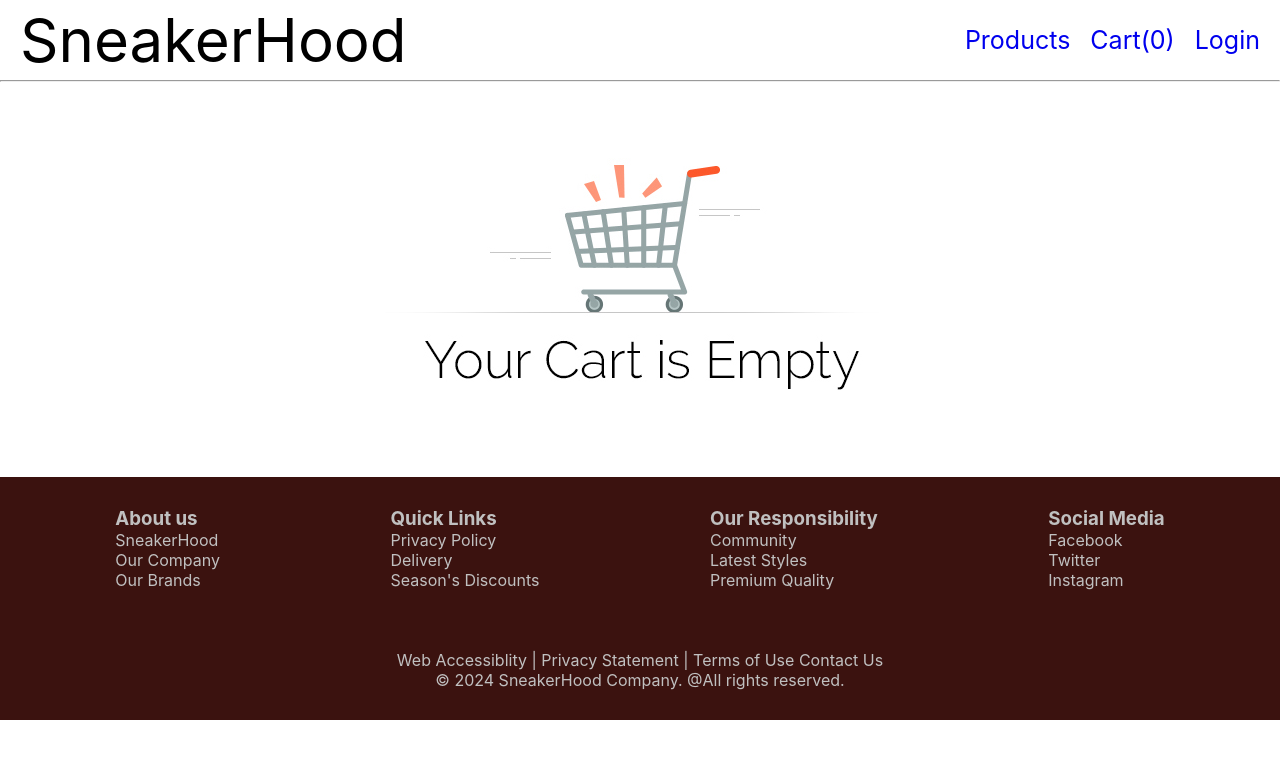
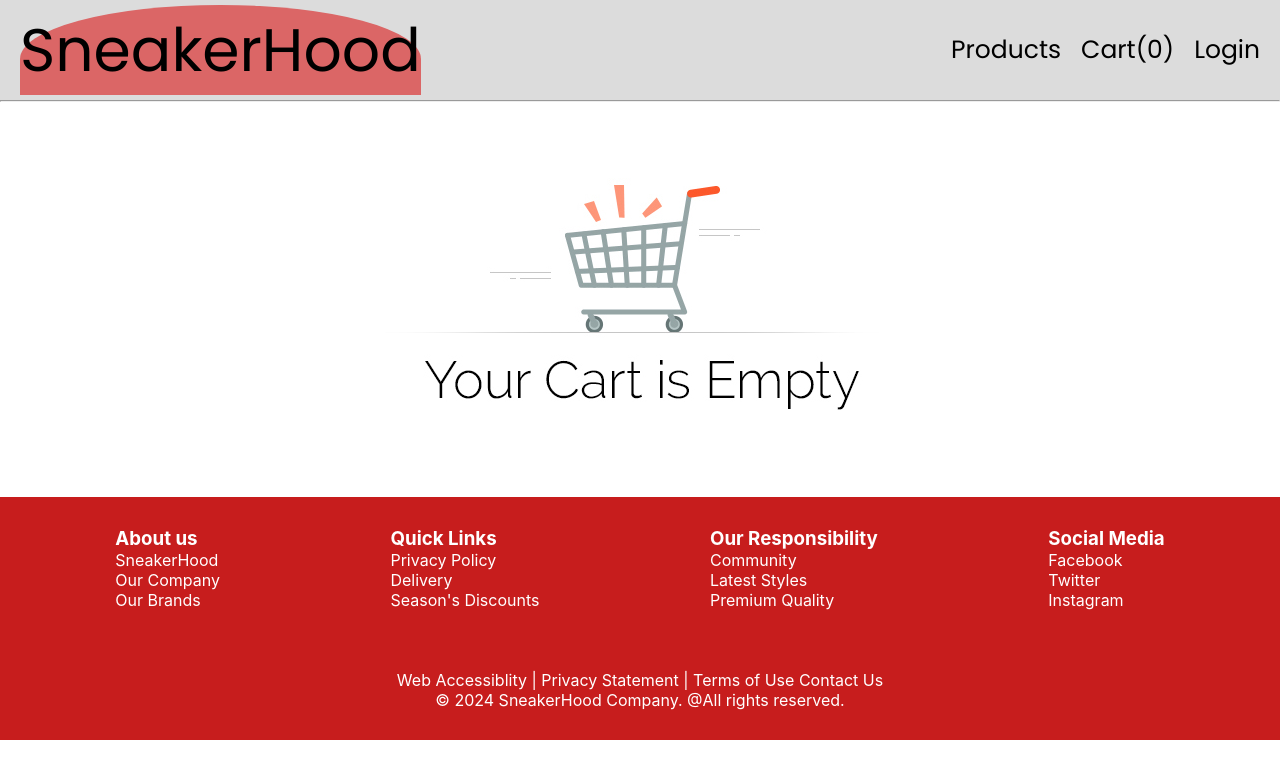
Before and after one commit to sai-soma/sneakers, a React (Create React App) app: page /sneakers/sneakers/cart in a window 1280 px wide. Shown: the top 778 px of the page. Built offline with nearby package versions, Linux system fonts and the light colour scheme.

Commit message:
product details

```diff
--- a/package.json
+++ b/package.json
@@ -1,5 +1,5 @@
 {
-  "homepage": "https://sai-soma.github.io/sneakers/",
+  "homepage": "https://sai-soma.github.io/sneakers",
   "name": "sneakers",
   "version": "0.1.0",
   "private": true,
--- a/src/App.js
+++ b/src/App.js
@@ -7,9 +7,10 @@ import Login from "./components/user/Login.js";
 import Footer from "./components/footer/Footer.js";
 import Orders from "./components/order/Orders.js";
 import Register from "./components/user/Register.js";
+import ProductDetails from "./components/product/ProductDetails.js";
 
 function App() {
-  const PATH = process.env.REACT_APP_PATH || " ";
+  const PATH = process.env.REACT_APP_PATH || "/sneakers/sneakers";
 
   return (
     <div className="App">
@@ -17,7 +18,8 @@ function App() {
         <Navbar />
         <hr />
         <Routes>
-          <Route path="/sneakers" element={<Products />} />
+          <Route path="/sneakers" index element={<Products/>} />
+          <Route path="/sneakers/:productId" element={<ProductDetails/>} />
           <Route path="/sneakers/order" element={<Orders />} />
           <Route path="/sneakers/cart" element={<Cart />} />
           <Route path="/sneakers/login" element={<Login />} />
--- a/src/components/footer/Footer.css
+++ b/src/components/footer/Footer.css
@@ -1,15 +1,15 @@
 .Footer-container{
     display: flex;
-    background-color: #3b120f;
+    background-color:rgb(199, 29, 29);
     justify-content: space-around;;
     padding: 30px;
     text-align: left;
-    color:silver
+    color:white
     /* width: 200px; */
 }
 
 .Footer-bottom{
     padding: 30px;
-    background-color: #3b120f;
-    color:silver;
+    background-color:rgb(199, 29, 29);
+    color:white;
 }
--- a/src/components/navbar/Navbar.css
+++ b/src/components/navbar/Navbar.css
@@ -1,31 +1,37 @@
+@import url('https://fonts.googleapis.com/css2?family=Poppins:wght@300;400;500;600;700&display=swap');
 .navbar {
   /* width: 1200px; */
-    height: 80px;
+  height: 100px;
   display: flex;
   align-items: center;
-    justify-content:space-between;
-    margin:auto
+  justify-content: space-between;
+  margin: auto;
+  background-color: #dcdcdc;
+  font-family: 'Poppins', sans-serif;
 }
 
 .title {
   margin-left: 20px;
-    font-size: 35px;
-
+  background-color:  rgb(219, 102, 102);
+  border-radius: 50% 50% 0 0 / 60% 60% 0 0;
+  font-size: small;
 }
 
 .links {
   margin-right: 20px;
   display: flex;
   align-items: center;
-
 }
 
 .links a {
   text-decoration: none;
   margin-left: 20px;
   font-size: 25px;
+  color: black;
+  transform: scale(1, 1);
+  transition: transform 0.5s ease;
 }
 
-  .links a:hover{
-    font-weight: bold;
+.links a:hover {
+  transform: scale(1.1, 1.1);
 }
--- a/src/components/product/AddButton.css
+++ b/src/components/product/AddButton.css
@@ -3,6 +3,8 @@
     padding:0px;
     width:130px;
     margin-top: 0px;
+    background-color: rgb(199, 29, 29);
+    cursor: pointer;
 }
 
 .Plusminus-button {
--- /dev/null
+++ b/src/components/product/ProductDetails.css
@@ -0,0 +1,39 @@
+.Product-details {
+    display: none; /* Initially hide the modal */
+    position: fixed;
+    top: 0;
+    left: 0;
+    width: 100%;
+    height: 100%;
+    background-color: rgba(0, 0, 0, 0.5); /* Semi-transparent background */
+    z-index: 9999;
+  }
+
+  .Product-details.open {
+    display: flex; /* Show modal when open */
+    justify-content: center;
+    align-items: center;
+  }
+
+  .Product-details-content {
+    background-color: #fff;
+    padding: 20px;
+    border-radius: 8px;
+    max-width: 80%;
+    max-height: 80%;
+    overflow-y: auto;
+    position: relative;
+  }
+
+  .close-btn {
+    position: absolute;
+    top: 10px;
+    right: 10px;
+    cursor: pointer;
+    font-size: 24px;
+    color: #000;
+  }
+
+  .close-btn:hover {
+    color: #f00;
+  }
--- /dev/null
+++ b/src/components/product/ProductDetails.js
@@ -0,0 +1,34 @@
+import React, { useState } from "react";
+import AddButton from "./AddButton.js";
+import "./ProductDetails.css"; // Import your modal CSS if you have specific styling
+import PropTypes from 'prop-types';
+
+export default function ProductDetails(props) {
+  const [isOpen, setIsOpen] = useState(true); // State to manage modal open/close
+    const {onClick}= props;
+    const {product}=props;
+
+  if (!product) return null; // If product is not provided, don't render anything
+
+  return (
+    <div className={`Product-details ${isOpen ? "open" : "closed"}`}>
+      <div className="Product-details-content">
+        <span className="close-btn" onClick={onClick}>&times;</span>
+        <h2>{product.name}</h2>
+        <div>
+          <img src={`${process.env.REACT_APP_PATH}${product.image}`} alt={product.name} />
+        </div>
+        <p style={{ textAlign: "justify", padding: "10px" }}>{product.desc}</p>
+        <div className="priceBtn">
+          <div className="priceTxt">₹{product.price}</div>
+          <div className="Product-button">
+            <AddButton id={product.id} />
+          </div>
+        </div>
+      </div>
+    </div>
+  );
+}
+ProductDetails.propTypes = {
+    onClick: PropTypes.func.isRequired,
+};
--- a/src/components/product/Products.css
+++ b/src/components/product/Products.css
@@ -13,10 +13,8 @@
 
 .Product-items{
     width:280px;
-    /* padding:10px; */
     border:1px silver solid;
     box-shadow: rgba(0, 0, 0, 0.35) 0px 5px 15px;
-    cursor: pointer;
     transform: scale(1, 1);
     transition: transform 0.5s ease;
     color: #324d67;
@@ -28,7 +26,7 @@
 .Product-button{
     /* background-color: #3b120f; */
     width: 200px;
-    color: hsl(4, 59%, 15%);
+    color: red;
 
 }
 
@@ -48,4 +46,5 @@
 .priceTxt {
     font-size: 20px;
     font-weight: 500;
+    color: black;
 }
--- a/src/components/product/Products.js
+++ b/src/components/product/Products.js
@@ -1,9 +1,20 @@
-import React from "react";
+import React, { useState } from "react";
 import products from "./products.json";
 import "./Products.css";
 import AddButton from "./AddButton.js";
+import ProductDetails from "./ProductDetails.js";
+
 export default function Products() {
   const PATH = process.env.REACT_APP_PATH;
+  const [selectedProduct, setSelectedProduct] = useState(null);
+
+  const handleClick = (value) => {
+    setSelectedProduct(value);
+  };
+  const handleState=()=>{
+    setSelectedProduct(null);
+  };
+
   return (
     <div className="Product-container">
       {products &&
@@ -11,10 +22,10 @@ export default function Products() {
           <div key={value.id} className="Product-items">
             <div>
               <img
-
                 className="Product-img"
                 src={`${PATH}${value.image}`}
                 alt={value.name}
+                onClick={() => handleClick(value)} // Pass a function reference
               />
             </div>
             <h3>{value.name}</h3>
@@ -26,9 +37,10 @@ export default function Products() {
               <div className="Product-button">
                 <AddButton id={value.id} />
               </div>
-               </div>
+            </div>
           </div>
         ))}
-    </div>
+{selectedProduct && <ProductDetails product={selectedProduct} onClick={handleState} />}
+</div>
   );
 }
```
Also changed, not shown: 1 other file (tests, documents, lock files or other folders). Lines whose indentation alone changed are shown as unchanged.
